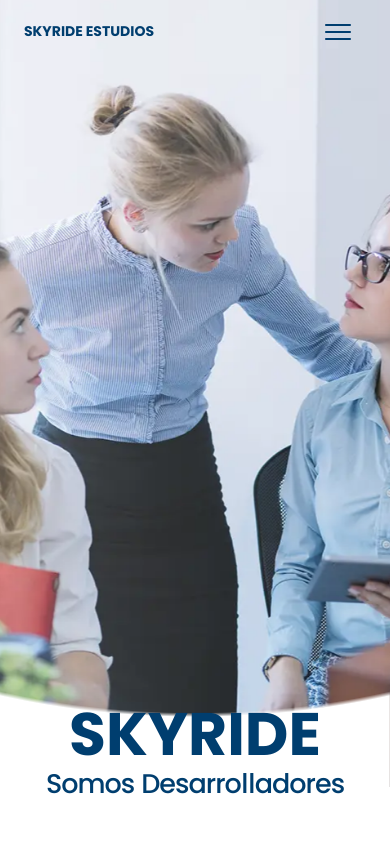
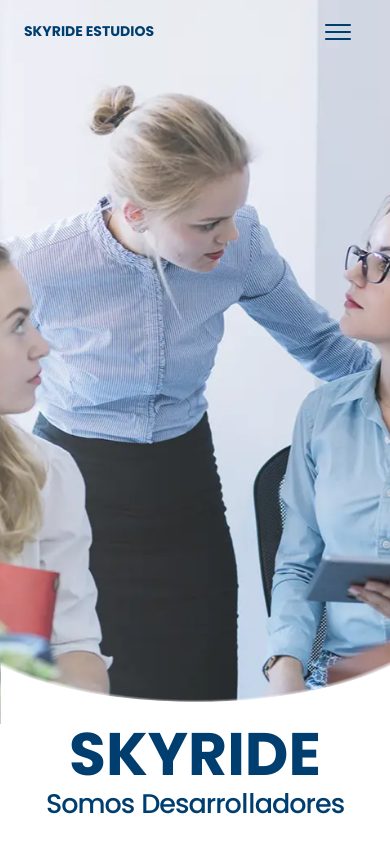
Before and after one commit to jcarvajal1987/cliente9, a Next.js app: page / in a window 390 px wide. Built offline with nearby package versions, Linux system fonts and the light colour scheme.

Commit message:
correction layer movil

```diff
--- a/src/components/Carousel.tsx
+++ b/src/components/Carousel.tsx
@@ -106,22 +106,28 @@ export const Carousel = (props) => {
 
   return (
     <>
-      <div className="absolute bottom-0 w-full sm:hidden h-72">
+      <div className="relative top-0 flex items-end justify-center w-full h-full sm:items-center">
+        <div className="flex flex-col flex-auto">
+          <div
+            className="w-full sm:hidden "
+            //style={{
+            //  backgroundImage: `url(./layer-movil.svg)`,
+            //  height: `auto`,
+            //}}
+          >
             <img
-          style={{ width: 100 + "%" }}
-          className="absolute bottom-0"
+              style={{ width: 100 + "%", height: "auto" }}
+              className=""
               src="./layer-movil.svg"
             />
           </div>
-
-      <div className="relative top-0 flex items-end justify-center w-full h-full sm:items-center">
           {/*<span
           id="blackOverlay"
           className="absolute w-full h-full bg-black opacity-0"
         ></span>*/}
 
-        <div className="container flex flex-wrap mx-auto">
-          <div className="flex-wrap block w-full pb-10  sm:pb-0 sm:w-7/12 md:w-6/12">
+          <div className="container z-10 flex flex-wrap mx-auto">
+            <div className="flex-wrap block w-full pb-5 bg-white sm:bg-transparent sm:pb-0 sm:w-7/12 md:w-6/12">
               <div className="w-full px-4 ml-auto mr-auto text-center grid">
                 <div className="table  m-auto  sm:bg-inherit sm:m-0">
                   <Titles />
@@ -203,6 +209,7 @@ export const Carousel = (props) => {
             </div>
           </div>
         </div>
+      </div>
     </>
   )
 }
```
Also changed, not shown: public/layer-movil.svg, 1 other file (tests, documents, lock files or other folders). Lines whose indentation alone changed are shown as unchanged.
